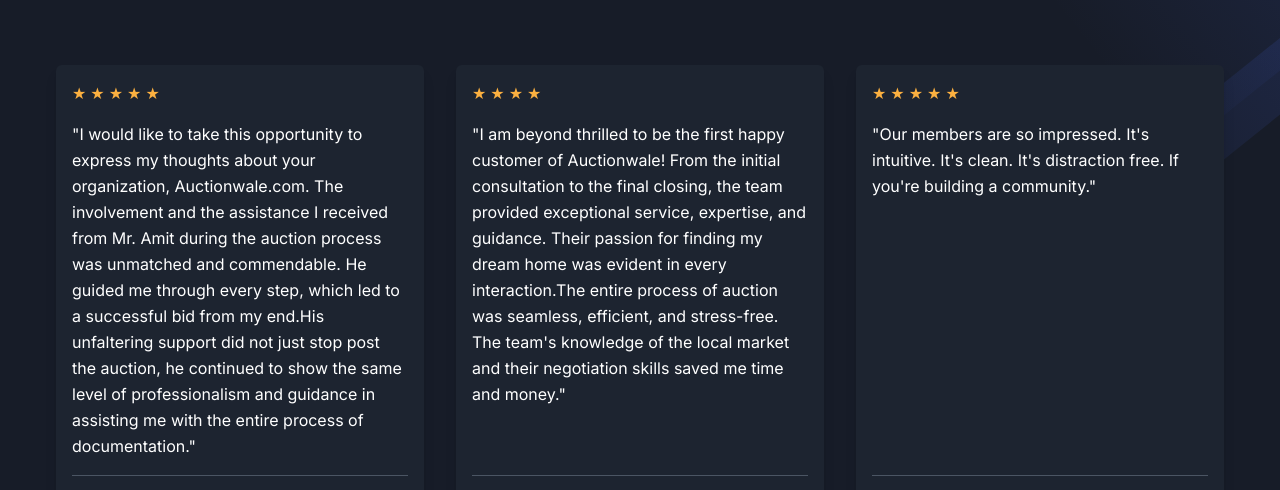
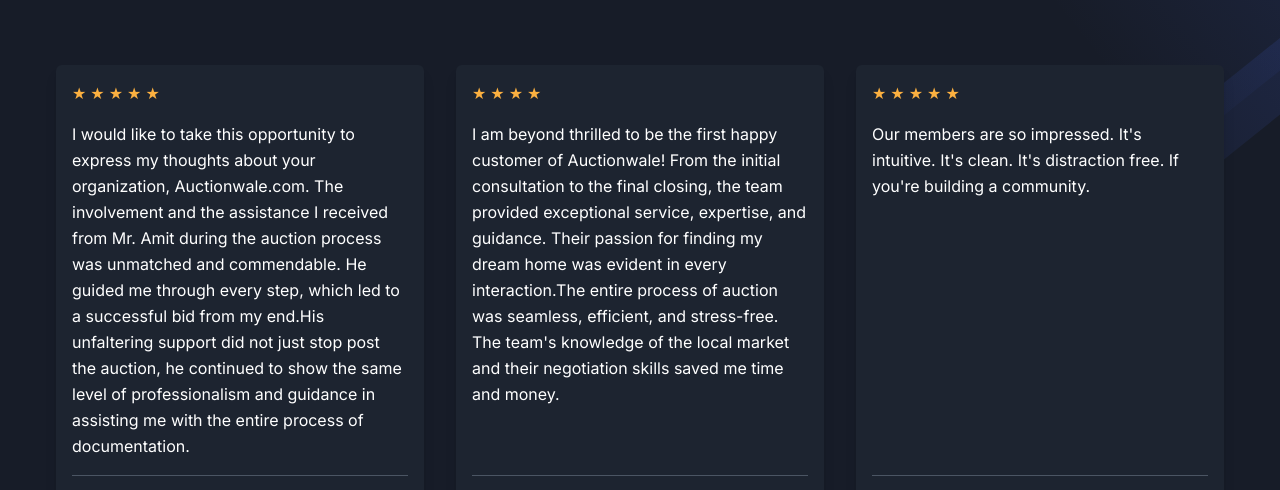
Before and after one commit to spandey35/Auctionwale, a Next.js app: page / in a window 1280 px wide. Shown: the part 2480-2970 px from the top of the page. Built offline with nearby package versions, Linux system fonts and the light colour scheme; no server answers.

Commit message:
Debuuged Single Testimonials

```diff
--- a/src/components/Testimonials/SingleTestimonial.tsx
+++ b/src/components/Testimonials/SingleTestimonial.tsx
@@ -16,7 +16,7 @@ const SingleTestimonial = ({ testimonial }) => {
         {/* Content with fixed height to avoid variable lengths */}
         <div className="flex-grow">
           <p className="text-base leading-relaxed text-body-color dark:text-white">
-            "{content}"
+            {content}
           </p>
         </div>
 
```
